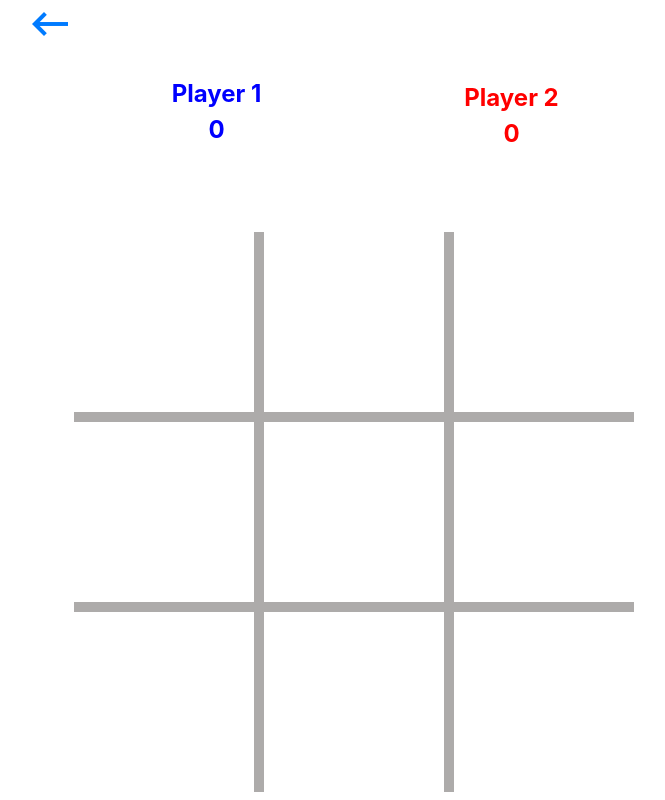
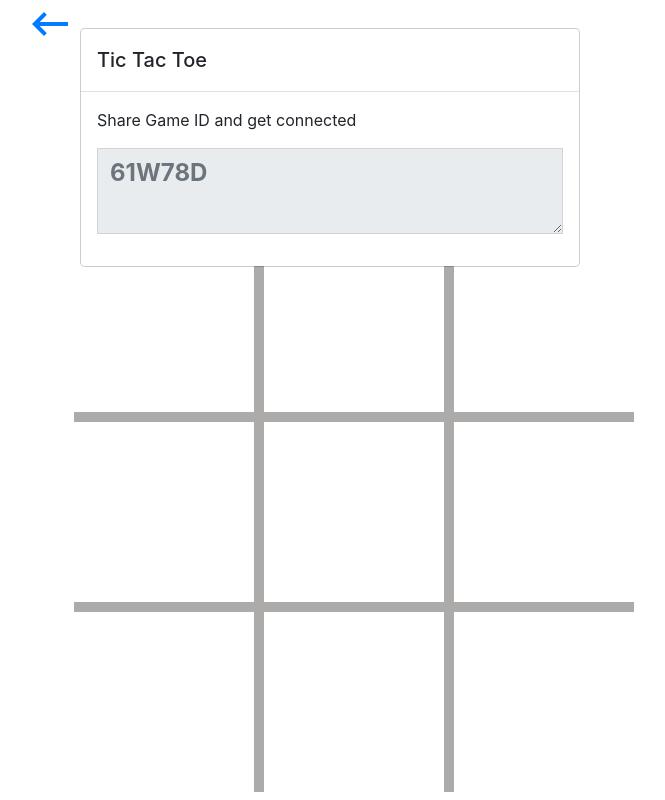
Before and after one commit to GrishonNganga/TicTacToe, a Flask app: template app/templates/game.html in a window 1280 px wide. Shown: the whole page, without its empty margins (310-975 px from the left). Run offline with Flask 2, Linux system fonts and the light colour scheme; the template is opened without the code that fills it: most values are stand-ins (such as "Sample title", 1, 10 or a date in 2020); some libraries are stand-ins or nearby versions.

Commit message:
Add user joining handling.

```diff
--- a/app/events.py
+++ b/app/events.py
@@ -79,6 +79,7 @@ def create_game(data):
 
                 print(total_games_played)
                 if p1_prev_scores == 0 and p2_prev_scores == 0:
+                    socketio.emit('connected', 'Successfully passed data',  room = game_play)
                     socketio.emit('start', 'Player 1 starts.', room = red.hget(game_play, 'p1'))
                 elif p1_prev_scores == p2_prev_scores:
                     if total_games_played  % 2 != 0:
--- /dev/null
+++ b/app/static/css/game.css
@@ -0,0 +1,76 @@
+
+.btn, .form-control{
+    border-radius: 0 !important;
+
+}
+
+.modal{
+  display: initial;
+}
+
+.game-body{
+  display: flex;
+  justify-content: center;
+}
+
+.board{
+
+  background-color: #adabaa;
+  border-radius: 10px;
+
+}
+.grid{
+  display: grid;
+  grid-gap: 10px;
+  grid-template-columns: repeat(3, 1fr);
+  grid-template-rows: repeat(3, 1fr);
+}
+.cell{
+  display: flex;
+  width: 180px;
+  height: 180px;
+  background-color: white;
+  justify-content: center;
+  align-items: center;
+}
+
+.x::after{
+  content: '×';
+  font-size: 130px;
+  color: blue;
+
+}
+
+.o::after{
+  content: '○';
+  font-size: 100px;
+  color: red;
+  font-weight: bold;
+}
+
+.score-card{
+  font-size: 24px;
+  text-align: center;
+}
+
+.p-1{
+  color: blue;
+  font-weight: bold;
+}
+.p-2{
+  color: red;
+  font-weight: bold;
+}
+.load{
+    display: flex;
+    justify-content: center;
+}
+
+::placeholder{
+    font-size: 24px;
+    color: gray;
+    font-weight: bold;
+}
+.hide{
+    display: none;
+}
--- a/app/static/css/styles.css
+++ b/app/static/css/styles.css
@@ -27,76 +27,6 @@
 
 
 
-.game-body{
-  display: flex;
-  justify-content: center;
-}
-.modal{
-  display: block;
-}
-.board{
-
-  background-color: #adabaa;
-  border-radius: 10px;
-
-}
-.grid{
-  flex-basis: 100%;
-  display: grid;
-  grid-gap: 10px;
-  grid-template-columns: repeat(3, 1fr);
-  grid-template-rows: repeat(3, 1fr);
-}
-.cell{
-  display: flex;
-  width: 100px;
-  height: 100px;
-  background-color: white;
-  justify-content: center;
-  align-items: center;
-}
-
-.x::after{
-  content: '×';
-  font-size: 130px;
-  color: blue;
-
-}
-
-.o::after{
-  content: '○';
-  font-size: 100px;
-  color: red;
-  font-weight: bold;
-}
-
-.score-card{
-  font-size: 24px;
-  text-align: center;
-}
-
-.p-1{
-  color: blue;
-  font-weight: bold;
-}
-.p-2{
-  color: red;
-  font-weight: bold;
-}
-
-@media screen and (min-width: 200px){
-  .cell{
-      width: 80px;
-      height: 80px;
-  }
-  .x::after{
-      font-size: 80px;
-  }
-  .o::after{
-      font-size: 50px;
-  }
-}
-
 
 /* First Page responsiveness styling */
 @media screen and (min-width: 500px){
--- a/app/templates/base.html
+++ b/app/templates/base.html
@@ -1,14 +1,8 @@
-{% extends 'bootstrap/base.html' %}
 
 {% block styles %}
-    <link rel="stylesheet" href="{{ url_for('static', filename='css/styles.css') }}">
 
-    <!--Bootstrap-->
-    <!-- CSS only -->
-    <link rel="stylesheet" href="https://stackpath.bootstrapcdn.com/bootstrap/4.5.0/css/bootstrap.min.css"
-        integrity="sha384-9aIt2nRpC12Uk9gS9baDl411NQApFmC26EwAOH8WgZl5MYYxFfc+NcPb1dKGj7Sk" crossorigin="anonymous">
 
-        <link href="https://fonts.googleapis.com/icon?family=Material+Icons" rel="stylesheet">
+    <link href="https://fonts.googleapis.com/icon?family=Material+Icons" rel="stylesheet">
     <!-- JS, Popper.js, and jQuery -->
     <script src="https://code.jquery.com/jquery-3.5.1.slim.min.js"
         integrity="sha384-DfXdz2htPH0lsSSs5nCTpuj/zy4C+OGpamoFVy38MVBnE+IbbVYUew+OrCXaRkfj" crossorigin="anonymous">
@@ -16,12 +10,9 @@
     <script src="https://cdn.jsdelivr.net/npm/popper.js@1.16.0/dist/umd/popper.min.js"
         integrity="sha384-Q6E9RHvbIyZFJoft+2mJbHaEWldlvI9IOYy5n3zV9zzTtmI3UksdQRVvoxMfooAo" crossorigin="anonymous">
     </script>
-    <script src="https://stackpath.bootstrapcdn.com/bootstrap/4.5.0/js/bootstrap.min.js"
-        integrity="sha384-OgVRvuATP1z7JjHLkuOU7Xw704+h835Lr+6QL9UvYjZE3Ipu6Tp75j7Bh/kR0JKI" crossorigin="anonymous">
-    </script>
+     <link rel="stylesheet" href="https://stackpath.bootstrapcdn.com/bootstrap/4.5.0/css/bootstrap.min.css">
 
-    <!--Fontawesome-->
-    <link rel="stylesheet" href="https://stackpath.bootstrapcdn.com/font-awesome/4.7.0/css/font-awesome.min.css">
+    <link rel="stylesheet" href="{{ url_for('static', filename='css/styles.css') }}">
 
     <!--Viewport-->
     <meta name="viewport" content="width=device-width, initial-scale=1.0">
@@ -30,3 +21,6 @@
 {% block navbar %}
     {% include 'navbar.html' %}
 {% endblock %}
+{% block content %}
+
+{% endblock %}
--- a/app/templates/game.html
+++ b/app/templates/game.html
@@ -1,9 +1,13 @@
 {% extends 'base.html' %}
-
 {% block styles %}
-{{ super() }}
+<link href="https://fonts.googleapis.com/icon?family=Material+Icons" rel="stylesheet">
 <script src="https://code.jquery.com/jquery-3.5.1.min.js" integrity="sha256-9/aliU8dGd2tb6OSsuzixeV4y/faTqgFtohetphbbj0=" crossorigin="anonymous"></script>
 <script src="//cdnjs.cloudflare.com/ajax/libs/socket.io/2.2.0/socket.io.js" integrity="sha256-yr4fRk/GU1ehYJPAs8P4JlTgu0Hdsp4ZKrx8bDEDC3I=" crossorigin="anonymous"></script>
+<link rel="stylesheet" href="https://stackpath.bootstrapcdn.com/bootstrap/4.5.0/css/bootstrap.min.css">
+<link rel="stylesheet" href="{{ url_for('static', filename='css/game.css') }}">
+
+
+
 <script>
         var socket = io();
         game_id = '{{game_id}}'
@@ -17,7 +21,12 @@
             console.log(data)
         })
 
+        socket.on('connected', ()=>{
+            console.log('Successsss')
+            $('.modal').addClass('hide')
+        })
         socket.on('play', (data)=>{
+
             console.log(data)
         })
 
@@ -198,27 +207,29 @@
 
 {% block content %}
 
-<body class="game-body">
-
-    <div class="modal fade" id="exampleModalCenter" tabindex="-1" role="dialog" aria-labelledby="exampleModalCenterTitle" aria-hidden="true">
-        <div class="modal-dialog modal-dialog-centered" role="document">
+<div class="modal" tabindex="-1" role="dialog">
+    <div class="modal-dialog" role="document">
       <div class="modal-content">
         <div class="modal-header">
-              <h5 class="modal-title" id="exampleModalCenterTitle">Modal title</h5>
-              <button type="button" class="close" data-dismiss="modal" aria-label="Close">
-                <span aria-hidden="true">&times;</span>
+          <h5 class="modal-title">Tic Tac Toe</h5>
           </button>
         </div>
         <div class="modal-body">
-              ...
-            </div>
-            <div class="modal-footer">
-              <button type="button" class="btn btn-secondary" data-dismiss="modal">Close</button>
-              <button type="button" class="btn btn-primary">Save changes</button>
+          <p>Share Game ID and get connected</p>
+          <div class="row">
+            <div class="col-12">
+                <div class="form-group">
+                    <textarea readonly class="form-control" name="share" id="to-share-link" cols="30" rows="3" placeholder="61W78D"></textarea>
                 </div>
             </div>
           </div>
         </div>
+      </div>
+    </div>
+  </div>
+<body class="game-body">
+
+
     <div class="score-card mt-5">
         <div class="row">
             <div class="col p-1">
--- a/app/templates/index.html
+++ b/app/templates/index.html
@@ -1,4 +1,4 @@
-{% extends 'base.html' %} {% import 'macros.html' as macro %} {% import 'bootstrap/wtf.html' as wtf%}
+{% extends 'base.html' %} {% import 'macros.html' as macro %}
 <!-- content -->
 {%  block scripts%}
 <script src="https://code.jquery.com/jquery-3.5.1.min.js" integrity="sha256-9/aliU8dGd2tb6OSsuzixeV4y/faTqgFtohetphbbj0=" crossorigin="anonymous"></script>
@@ -40,8 +40,5 @@
         </div>
     </div>
 
-    <!-- <script src="https://www.youtube.com/iframe_api"></script> -->
-    <script src="https://cdn.rawgit.com/labnol/files/master/yt.js"></script>
-
 </div>
 {% endblock %}
```
Also changed, not shown: other parts of app/static/css/styles.css (+0 -43 lines). Lines whose indentation alone changed are shown as unchanged.
